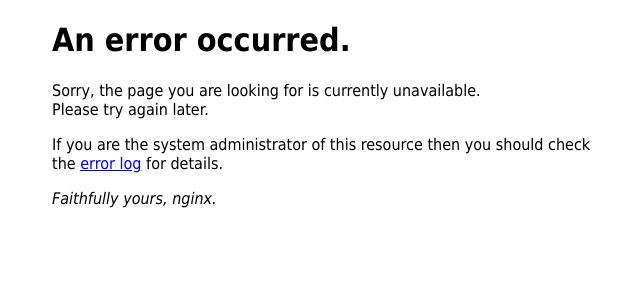
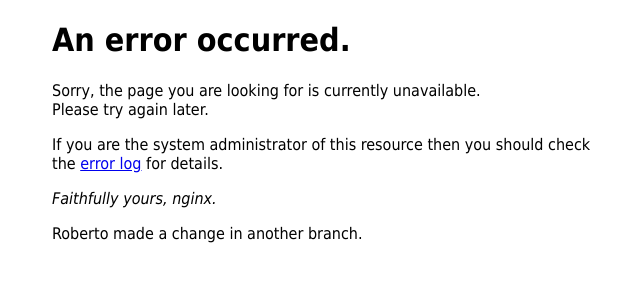
Before and after one commit to robertoriv/git-tutorial, a plain HTML site: page 50x.html in a window 1280 px wide. Shown: the whole page, without its empty margins (308-948 px from the left). Drawn offline with Linux system fonts and the light colour scheme.

Commit message:
Roberto's change to 50x.html

```diff
--- a/50x.html
+++ b/50x.html
@@ -17,5 +17,6 @@ Please try again later.</p>
 <p>If you are the system administrator of this resource then you should check
 the <a href="http://nginx.org/r/error_log">error log</a> for details.</p>
 <p><em>Faithfully yours, nginx.</em></p>
+<p>Roberto made a change in another branch.</p>
 </body>
 </html>
```
